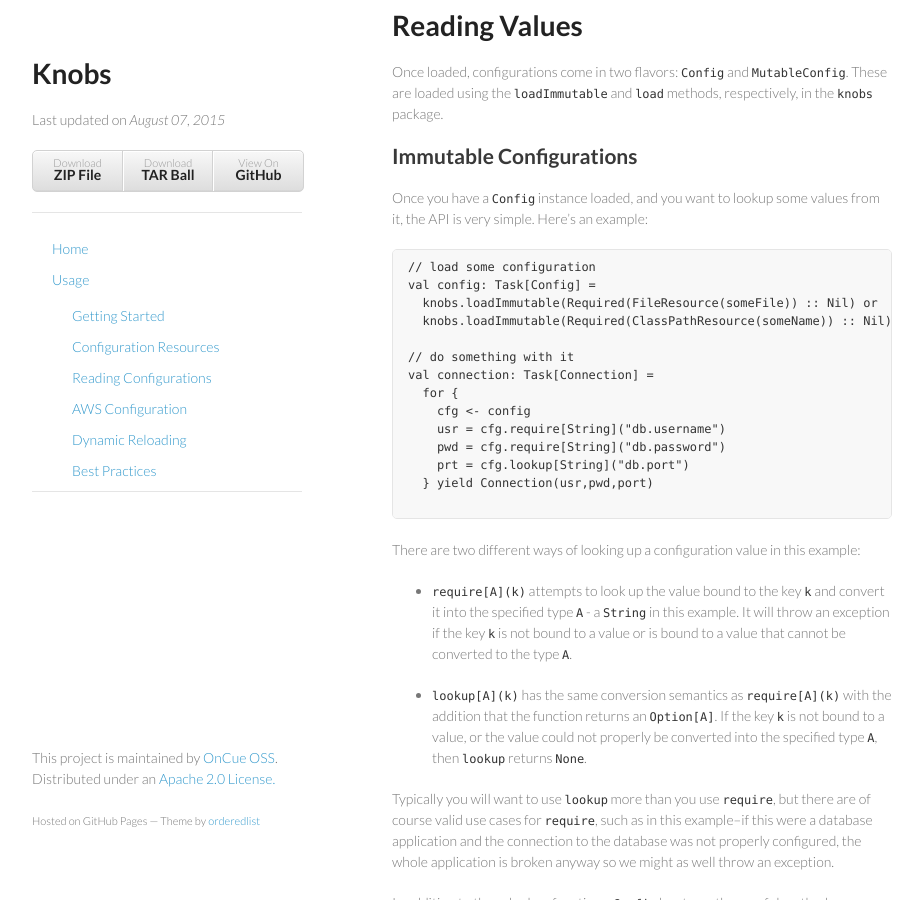
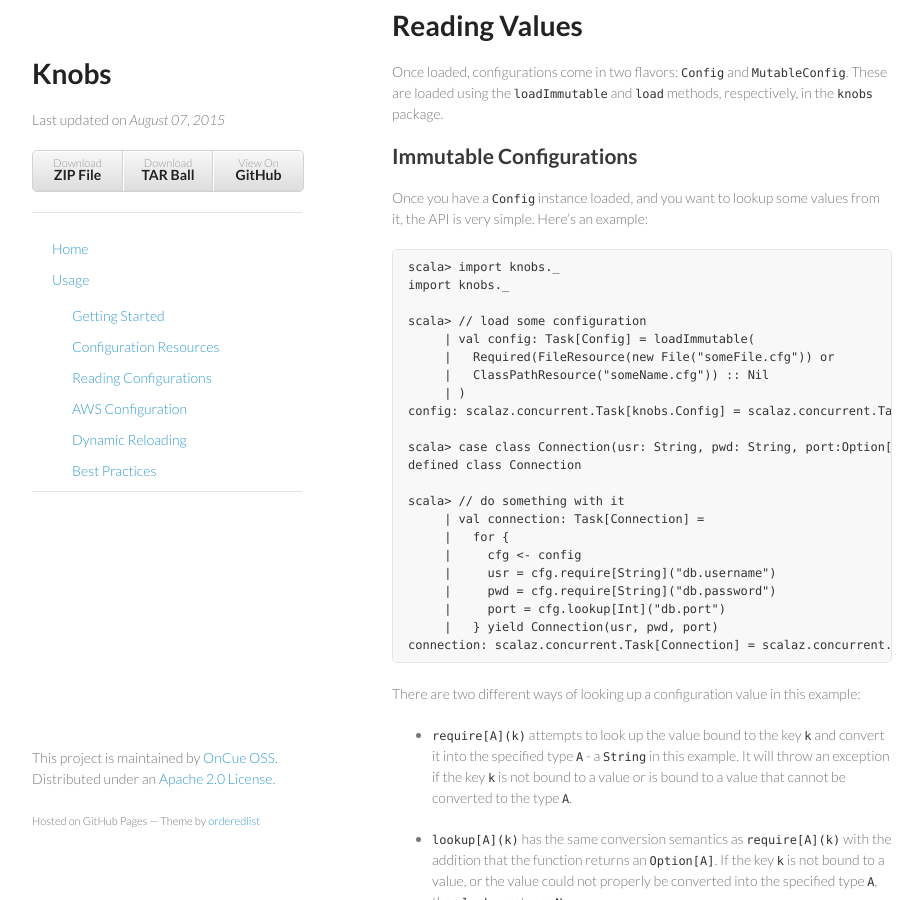
Before and after one commit to Verizon/knobs, a Jekyll site: the page built from usage.md, in a window 1280 px wide and 900 px high, scrolled down 4641 px. Shown: the whole window, without its empty margins (178-1101 px from the left). Built offline with Jekyll 4.4.1, drawn with Linux system fonts in a browser that asks for light colours; Markdown is read by kramdown in place of the engine named in the settings; some of the changed text lies outside the part shown.

Commit message:
updated site

````diff
--- a/usage.md
+++ b/usage.md
@@ -207,21 +207,29 @@ Once loaded, configurations come in two flavors: `Config` and `MutableConfig`. T
 
 Once you have a `Config` instance loaded, and you want to lookup some values from it, the API is very simple. Here's an example:
 
-```
-// load some configuration
-val config: Task[Config] =
-  knobs.loadImmutable(Required(FileResource(someFile)) :: Nil) or
-  knobs.loadImmutable(Required(ClassPathResource(someName)) :: Nil)
+```scala
+scala> import knobs._
+import knobs._
 
-// do something with it
-val connection: Task[Connection] =
-  for {
-    cfg <- config
-    usr = cfg.require[String]("db.username")
-    pwd = cfg.require[String]("db.password")
-    prt = cfg.lookup[String]("db.port")
-  } yield Connection(usr,pwd,port)
+scala> // load some configuration
+     | val config: Task[Config] = loadImmutable(
+     |   Required(FileResource(new File("someFile.cfg")) or
+     |   ClassPathResource("someName.cfg")) :: Nil
+     | )
+config: scalaz.concurrent.Task[knobs.Config] = scalaz.concurrent.Task@3b2ec70b
 
+scala> case class Connection(usr: String, pwd: String, port:Option[Int])
+defined class Connection
+
+scala> // do something with it
+     | val connection: Task[Connection] =
+     |   for {
+     |     cfg <- config
+     |     usr = cfg.require[String]("db.username")
+     |     pwd = cfg.require[String]("db.password")
+     |     port = cfg.lookup[Int]("db.port")
+     |   } yield Connection(usr, pwd, port)
+connection: scalaz.concurrent.Task[Connection] = scalaz.concurrent.Task@73a26f9f
 ```
 
 There are two different ways of looking up a configuration value in this example:
@@ -256,11 +264,15 @@ Additionally, both on-disk and ZooKeeper files support _automatic_ reloading of
 
 You can subscribe to notifications of changes to the configuration with the `subscribe` method. For example, to print to the console whenever a configuration changes:
 
-```
-cfg.flatMap(_.subscribe {
-  case (n, None) => Task { println(s"The parameter $n was removed") }
-  case (n, Some(v)) => Task { println(s"The parameter $n has a new value: $v") }
-})
+```scala
+scala> val cfg: Task[MutableConfig] = load(Required(FileResource(new File("someFile.cfg"))) :: Nil)
+cfg: scalaz.concurrent.Task[knobs.MutableConfig] = scalaz.concurrent.Task@5e6f7ab2
+
+scala> cfg.flatMap(_.subscribe (Pattern("somePrefix.*"), {
+     |   case (n, None) => Task { println(s"The parameter $n was removed") }
+     |   case (n, Some(v)) => Task { println(s"The parameter $n has a new value: $v") }
+     | }))
+res2: scalaz.concurrent.Task[Unit] = scalaz.concurrent.Task@c5a7830
 ```
 
 You can also get a stream of changes with `changes(p)` where `p` is some `Pattern` (either a `prefix` or an `exact` pattern). This gives you a [scalaz-stream](http://github.com/scalaz/scalaz-stream) `Process[Task, (Name, Option[CfgValue])]` of configuration bindings that match the pattern.
@@ -271,15 +283,16 @@ You can also get a stream of changes with `changes(p)` where `p` is some `Patter
 
 If you're running *Knobs* from within an application that is hosted on AWS, you're in luck! *Knobs* comes with automatic support for learning about its surrounding environment and can provide a range of useful configuration settings. For example:
 
-```
-import knobs._
+```scala
+scala> val c1: Task[Config] =
+     |   loadImmutable(Required(FileResource(new File("someFile"))) :: Nil)
+c1: scalaz.concurrent.Task[knobs.Config] = scalaz.concurrent.Task@6a720b0a
 
-val c1: Task[Config] =
-  knobs.loadImmutable(Required(FileResource(someFile)) :: Nil)
-
-val cfg: Task[Config] =
-  c1.flatMap(AWS.config)
-
+scala> val cfg = for {
+     |   a <- c1
+     |   b <- aws.config
+     | } yield a ++ b
+cfg: scalaz.concurrent.Task[knobs.Config] = scalaz.concurrent.Task@2c5bd592
 ```
 
 This simple statement adds the following configuration keys to the in-memory configuration:
````
Also changed, not shown: other parts of usage.md (+5 -5 lines).
